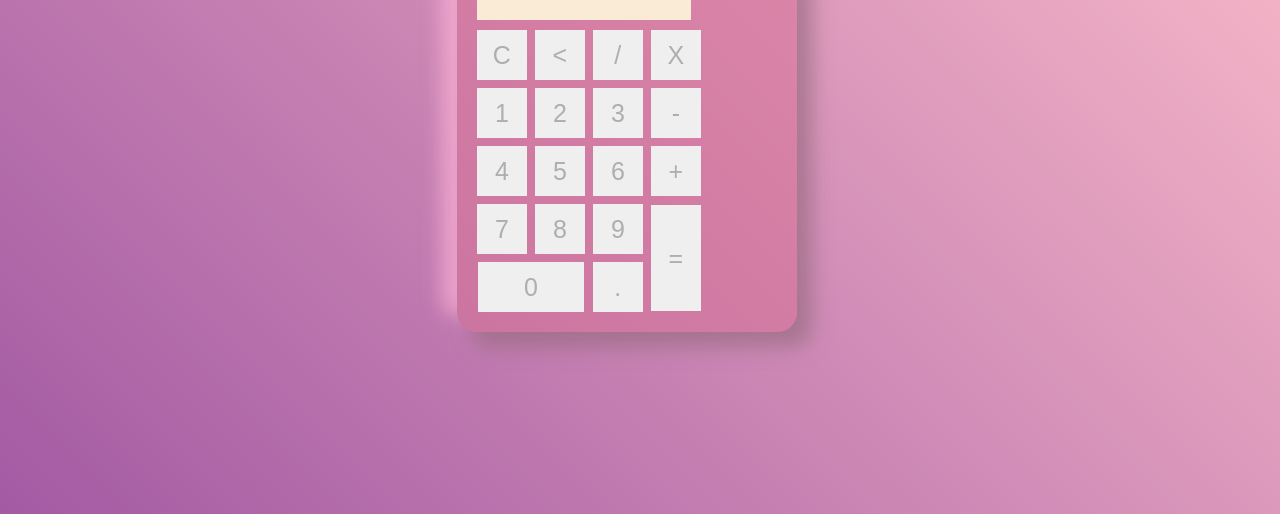
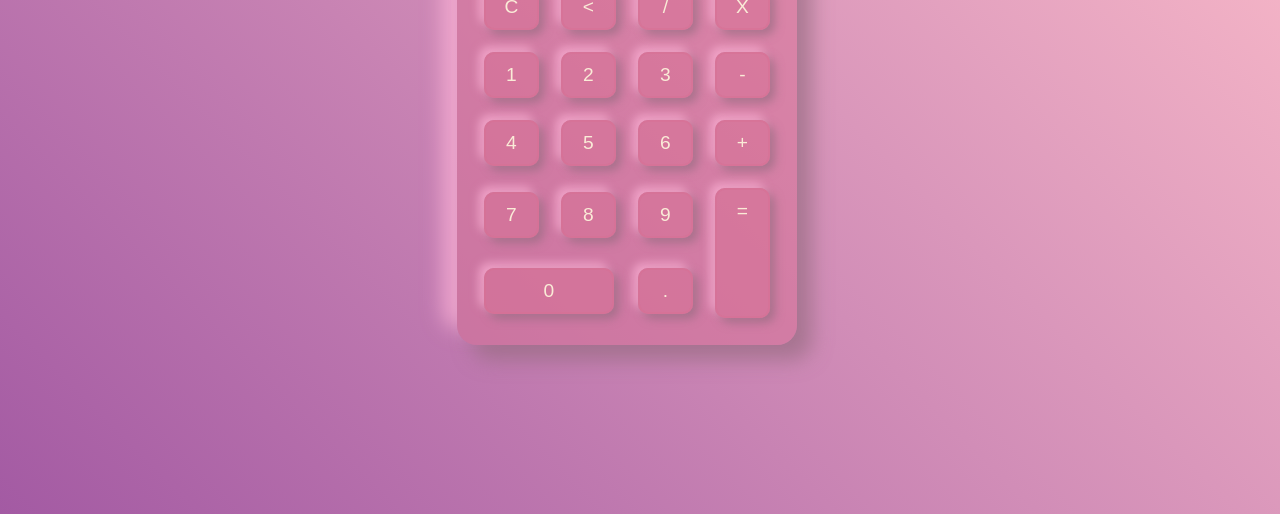
Before and after one commit to let942/calculator, a plain HTML site: page index.html in a window 1280 px wide. Shown: the part 286-800 px from the top of the page. Drawn offline with Linux system fonts and the light colour scheme.

Commit message:
style: add  footer style and change size of button

```diff
--- a/style.css
+++ b/style.css
@@ -9,6 +9,7 @@ body {
   align-items: center;
   background-image: linear-gradient(45deg, rgb(163, 90, 163), pink);
   display: flex;
+  flex-direction: column;
   color: rgb(250, 235, 215);
   height: 100vh;
   justify-content: center;
@@ -18,19 +19,19 @@ body {
 }
 
 .calculator {
+  display: flex;
+  flex-direction: column;
   background-color: rgba(216, 112, 147, 0.5);
   border-radius: 20px;
   box-shadow:
   15px 15px 20px rgba(151, 108, 129, 0.7),
   -15px -15px 20px rgba(255, 181, 217, 0.7);
-  /* inset 10px 10px 10px rgba(255, 181, 217, 0.7), */
-  /* inset -10px -10px 10px rgba(151, 108, 129, 0.7); */
   padding: 15px;
   width: 340px;
 }
 
 #display {
-  background-color: rgb(216, 112, 147, 0.5);
+  background-color: rgba(216, 112, 147, 0.5);
   border-radius: 10px;
   box-shadow: inset  5px 5px 5px rgba(151, 108, 129, 0.7),
   inset -5px -5px 20px rgba(255, 181, 217, 0.7);
@@ -48,90 +49,76 @@ body {
   width: 100%;
 }
 
+
 .button {
-  border: none;
-  background-color: rgba(245, 174, 210, 0.7),;
-  color: rgb(174, 174, 174);
+  background-color: rgba(216, 112, 147, 0.5);
+  border: 2px solid rgba(216, 112, 147, 0.5);
+  border-radius: 10px;
+  box-shadow: 5px 5px 10px rgba(151, 108, 129, 0.7),
+  -5px -5px 10px rgba(255, 181, 217, 0.7);
+  color: rgb(250, 235, 215);
   cursor: pointer;
-  font-size: 25px;
-  height: 50px;
-  margin: 3px;
-  width: 50px;
+  display:flex;
+  font-size: 1.2em;
+  justify-content: center;
+  margin: 10px;
+  min-width: 40px;
+  position: relative;
+  padding: 10px;
+  user-select: none;
+  width: 55px;
 }
 
-.button:hover {
-  background-color: rgba(235, 88, 137, 0.7);
+.button:active {
+  background-color: rgba(235, 129, 164, 0.7);
+  box-shadow: inset 5px 5px 10px rgba(151, 108, 129, 0.7),
+  inset -5px -5px 10px rgba(255, 181, 217, 0.7);
+}
+
+#clear {
+  min-width: 130px;
 }
 
 #iqual {
-  height: 106px;
+  height: 130px;
 }
 
 #zero {
-  width: 106px;
+  width: 130px;
 }
 
-#result {
-  background-color: antiquewhite;
-  width: 214px;
-  height: 30px;
-  margin: 5px;
-  font-size: 25px;
-  padding: 5px;
-  color: palevioletred;
-  text-align: right;
+footer {
+  align-items: center;
+  background-color: rgba(235, 129, 164, 0.7);
+  bottom: 0;
+  border: 2px solid rgba(220, 127, 158, 0.7);
+  border-radius: 10px;
+  box-shadow: 5px 5px 10px rgba(151, 108, 129, 0.7),
+  -5px -5px 10px rgba(255, 181, 217, 0.7);
+  display: flex;
+  justify-content: center;
+  margin-bottom: 30px;
+  height: 40px;
+  position: fixed;
+  width: 340px;
 }
 
-/* .button {
-  border: none;
-  background-color: rgba(245, 174, 210, 0.7),;
-  color: rgb(174, 174, 174);
-  cursor: pointer;
-  font-size: 25px;
-  height: 50px;
-  margin: 3px;
-  width: 50px;
+.footer_author {
+  width: 50%;
+  text-align: end;
 }
 
-.button:hover {
-  background-color: rgba(235, 88, 137, 0.7);
+.footer_social {
+  width: 50%;
+  text-align: center;
 }
 
-#iqual {
-  height: 106px;
+footer img {
+  margin: 0 6px;
+  width: 30px;
 }
 
-#zero {
-  width: 106px;
+footer img:hover {
+  background-color: rgba(151, 108, 129, 0.7);
+  border-radius: 10px;
 }
-
-#result {
-  background-color: antiquewhite;
-  width: 214px;
-  height: 30px;
-  margin: 5px;
-  font-size: 25px;
-  padding: 5px;
-  color: palevioletred;
-  text-align: right;
-} */
-
-
-/* .base {
-  background-image: linear-gradient(45deg, rgb(163, 90, 163), pink);
-  height: 100vw;
-  color: rgb(255, 217, 223);
-  font-family: Arial, Helvetica, sans-serif;
-  text-align: center;
-} */
-
-/* .calculator {
-  position: absolute;
-  background-color: rgba(216, 112, 147, 0.5);
-  top: 50%;
-  left: 50%;
-  transform: translate(-50%, -50%);
-  border-radius: 10px;
-  padding: 15px;
-
-} */
```
